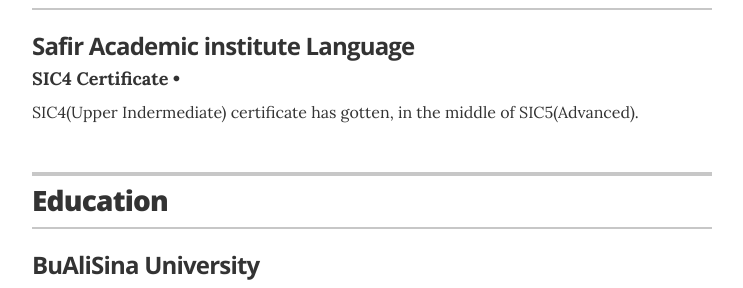
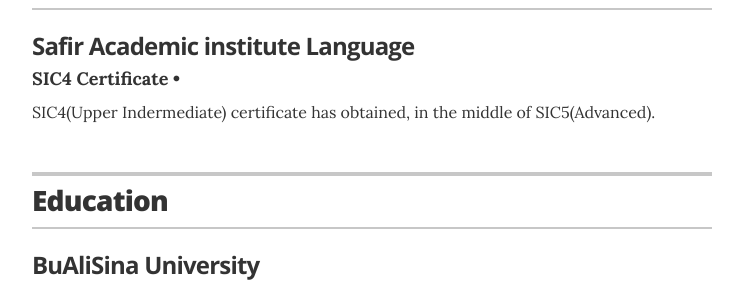
Before and after one commit to MarjaanAhmadi/MarjaanAhmadi.github.io, a Jekyll site: the page built from index.html, in a window 1280 px wide and 900 px high, scrolled down 1675 px. Shown: the part 545-833 px from the top of the window, without its empty margins (268-1011 px from the left). Built offline with Jekyll 4.4.1, drawn with Linux system fonts in a browser that asks for light colours.

Commit message:
formal word in obtain vertificate

```diff
--- a/_data/experience.yml
+++ b/_data/experience.yml
@@ -3,4 +3,4 @@
 - company: Safir Academic institute Language
   position: SIC4 Certificate
   duration: ""
-  summary: SIC4(Upper Indermediate) certificate has gotten, in the middle of SIC5(Advanced).
+  summary: SIC4(Upper Indermediate) certificate has obtained, in the middle of SIC5(Advanced).
```
